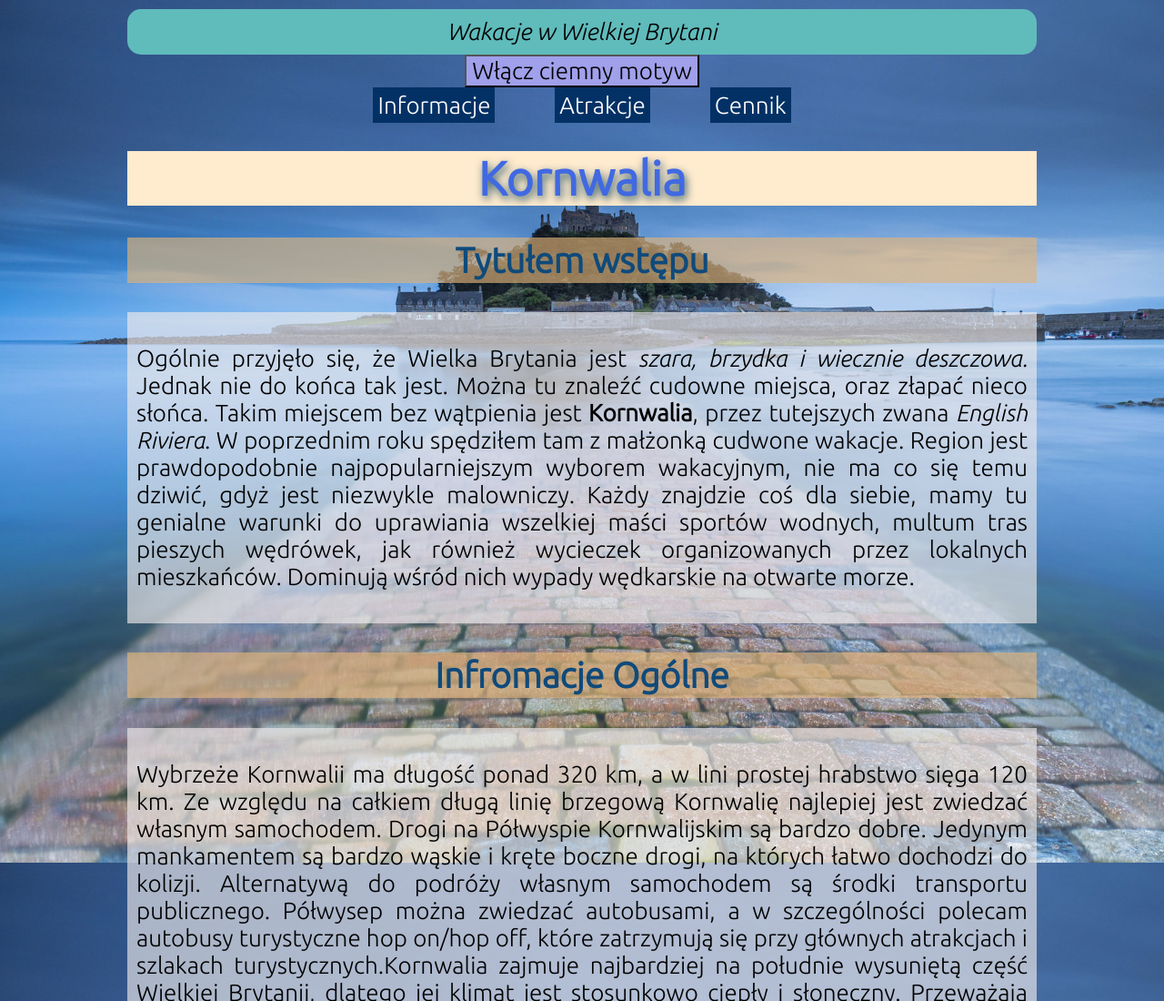
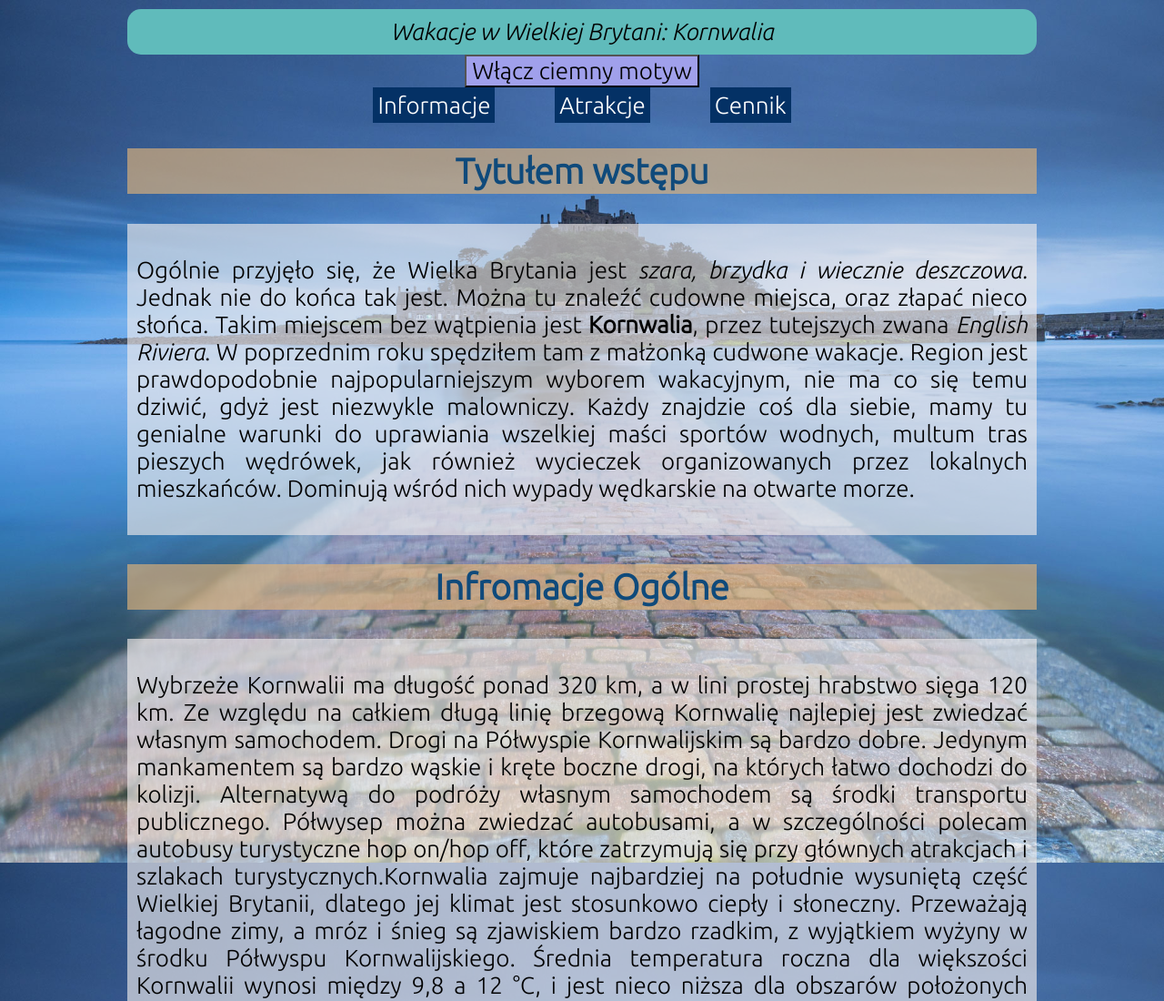
Before and after one commit to 19mg89/cornwall, a plain HTML site: page index.html in a window 1280 px wide. Shown: the top 1100 px of the page at 91% size. Drawn offline with nearby package versions, Linux system fonts and the light colour scheme.

Commit message:
page header modified

```diff
--- a/index.html
+++ b/index.html
@@ -24,7 +24,7 @@
     <link rel="icon" href="/image/K.png">
 
 </head>
-<header class="title">Wakacje w Wielkiej Brytani</header>
+<header class="title">Wakacje w Wielkiej Brytani: Kornwalia</header>
 
 <body class="body">
 
@@ -34,7 +34,7 @@
         <a class="navi" href="#attractions">Atrakcje</a>
         <a class="navi" href="#pricelist">Cennik</a>
     </nav>
-    <h1 class="header">Kornwalia</h1>
+
     <h2 class="article__header">Tytułem wstępu</h2>
     <main>
         <div class="article">
```
